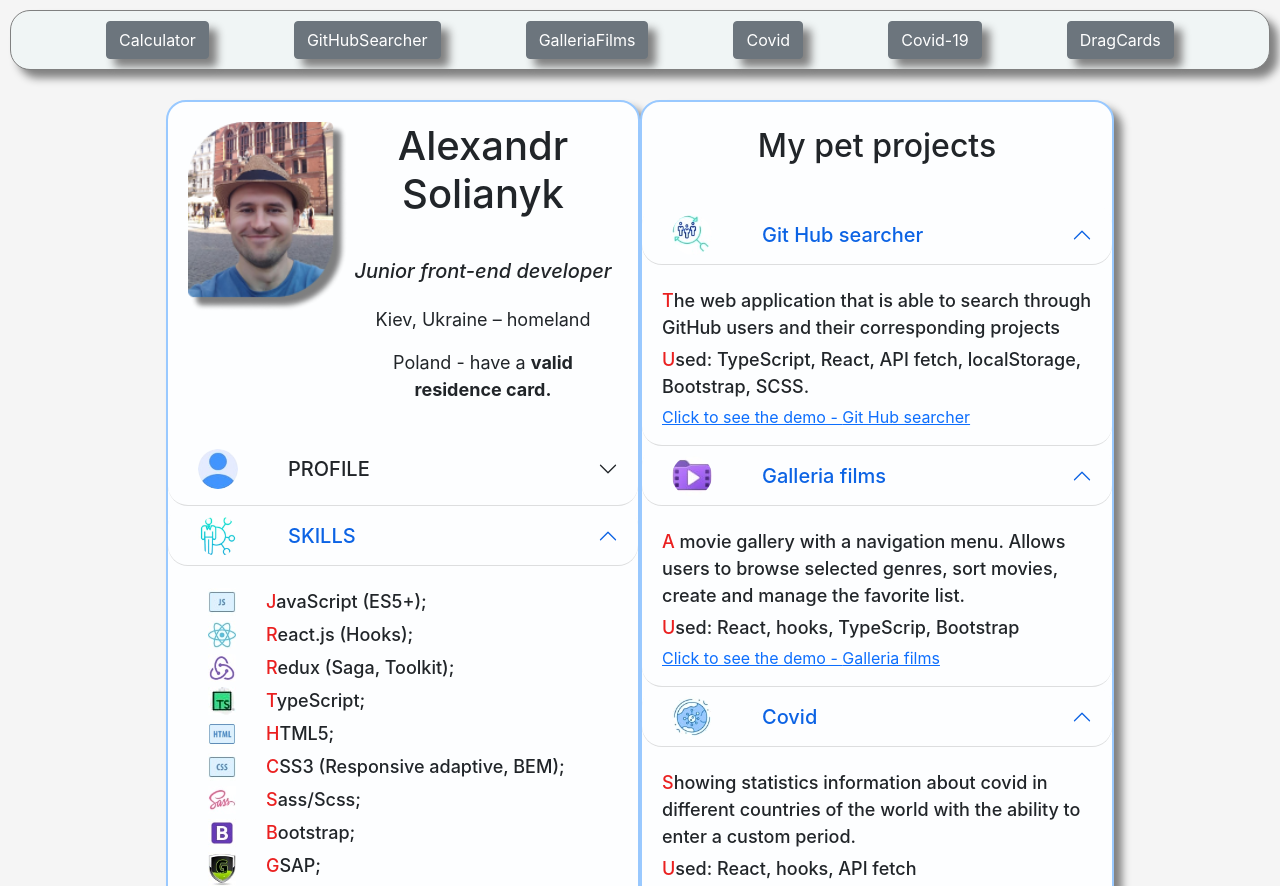
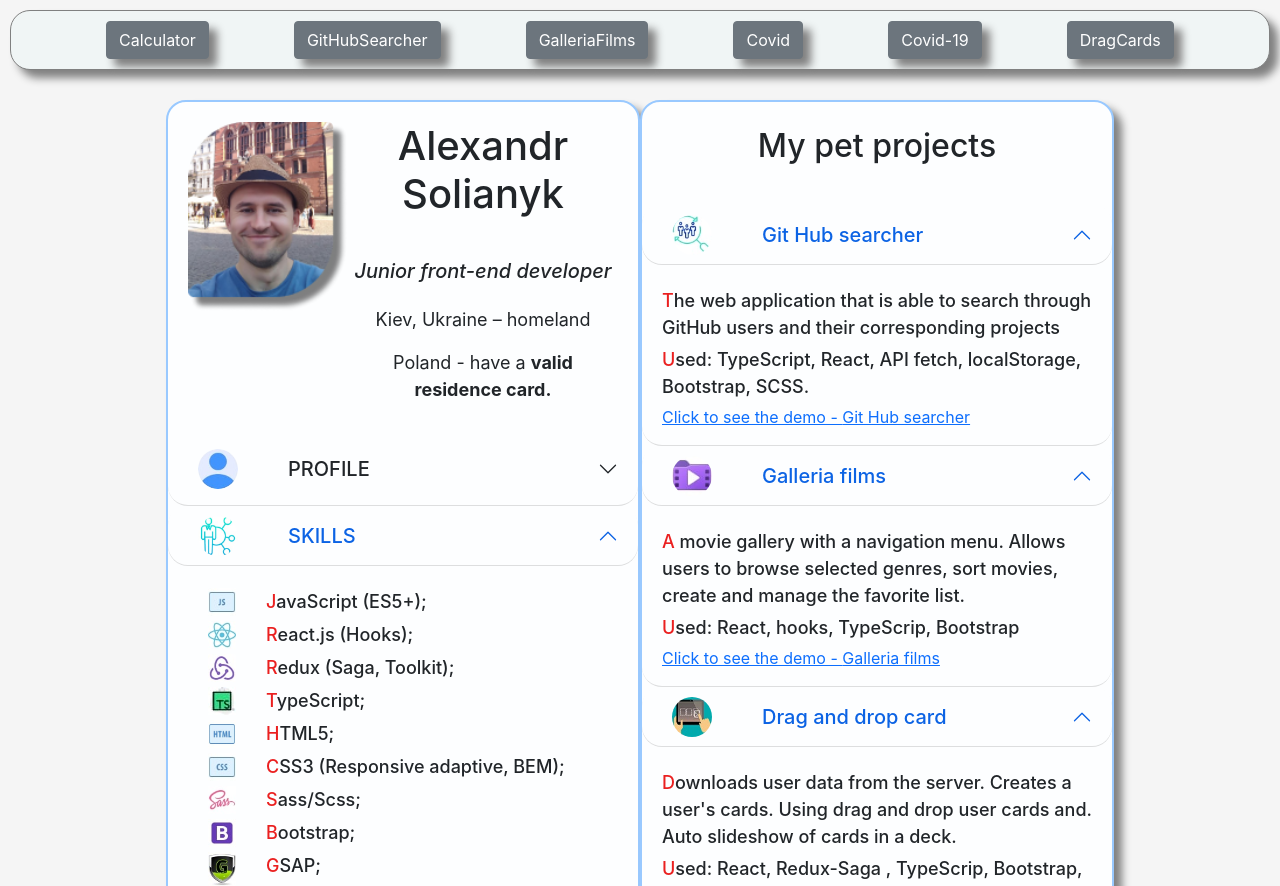
Before and after one commit to mikromajor/portfolio, a React (Create React App) app: page / in a window 1280 px wide. Shown: the top 886 px of the page. Built offline with nearby package versions, Linux system fonts and the light colour scheme.

Commit message:
add DragCards to Profile

```diff
--- a/src/components/Profile/content/profileContent.ts
+++ b/src/components/Profile/content/profileContent.ts
@@ -108,6 +108,14 @@ export const PET_PROJECTS = {
     LINK: "films",
     //"https://mikromajor.github.io/Galleria-films/"
   },
+  "Drag and drop card": {
+    ICON: ["dragAndDrop"],
+    CONTENT: [
+      "Downloads user data from the server. Creates a user's cards. Using drag and drop user cards and. Auto slideshow of cards in a deck.",
+      "Used: React, Redux-Saga , TypeScrip, Bootstrap, API fetch",
+    ],
+    LINK: "dragCards",
+  },
   Covid: {
     ICON: ["covid"],
     CONTENT: [
```
Also changed, not shown: src/components/Profile/img/icons/dragAndDrop.jpeg (added).
